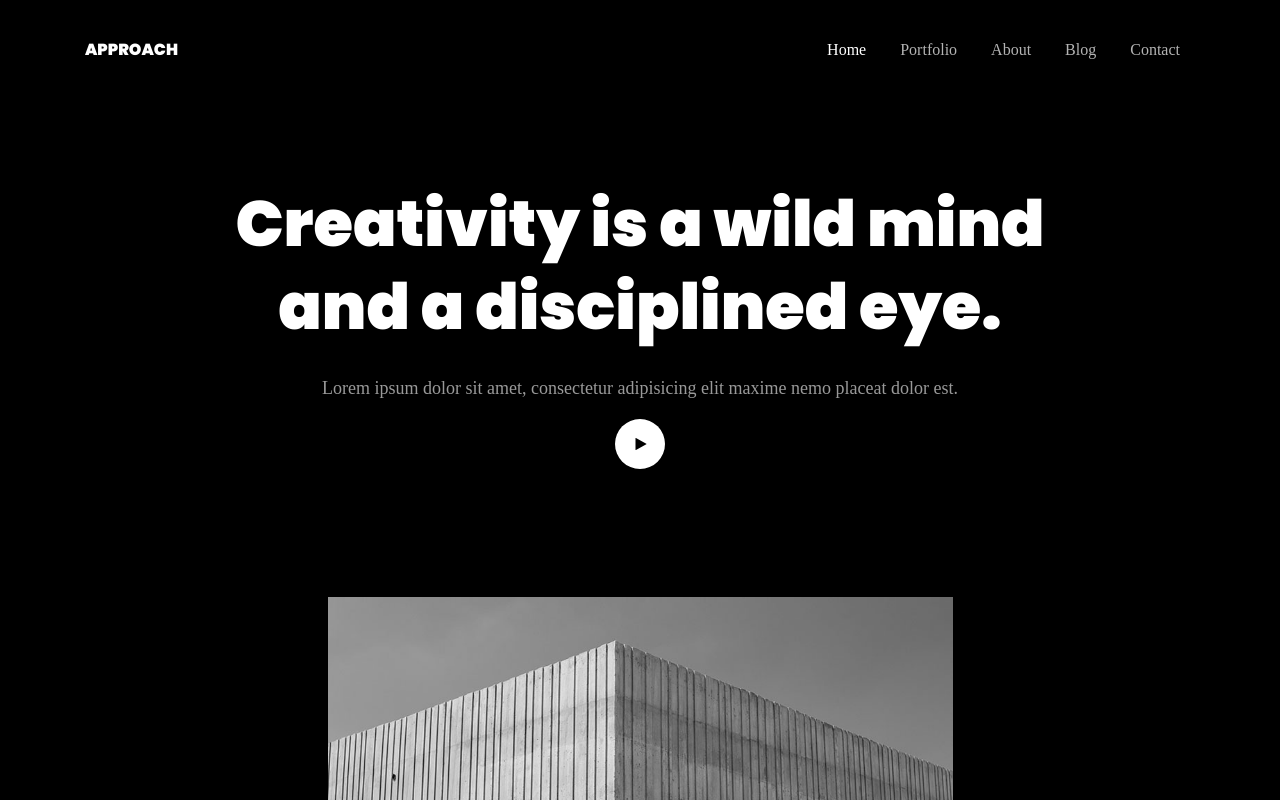
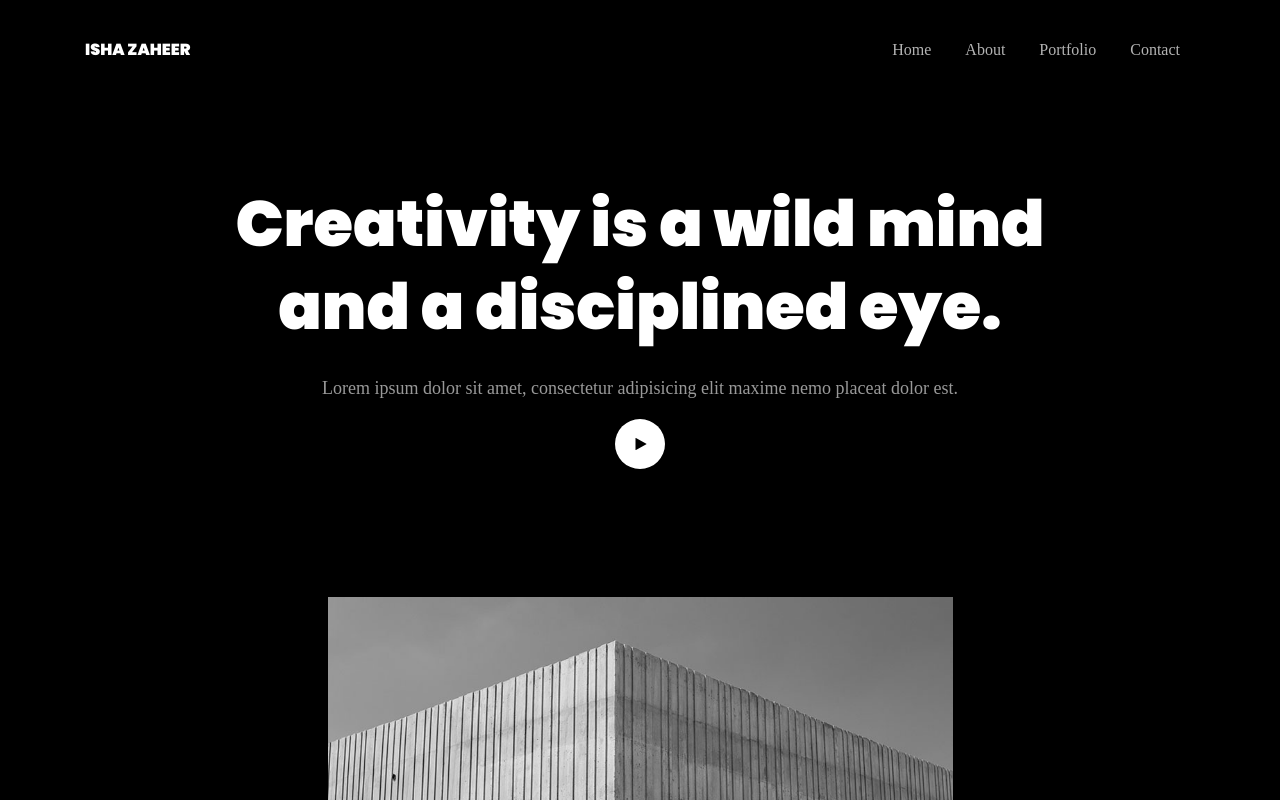
Before and after one commit to izz04/manusetmachina, a plain HTML site: page index.html in a window 1280 px wide. Shown: the top 800 px of the page. Drawn offline with Linux system fonts and the light colour scheme; files whose address does not match are found by name; a web font is replaced by a local one.

Commit message:
Update index.html

```diff
--- a/index.html
+++ b/index.html
@@ -2,7 +2,7 @@
 <html lang="en">
 
   <head>
-    <title>Approach &mdash; Website Template by Colorlib</title>
+    <title>Isha Zaheer &mdash; Manus et Machina</title>
     <meta charset="utf-8">
     <meta name="viewport" content="width=device-width, initial-scale=1, shrink-to-fit=no">
 
@@ -46,7 +46,7 @@
 
             <div class="col-3">
               <div class="site-logo">
-                <a href="index.html" class="font-weight-bold">Approach</a>
+                <a href="index.html" class="font-weight-bold">Isha Zaheer</a>
               </div>
             </div>
 
@@ -59,10 +59,9 @@
 
               <nav class="site-navigation text-right ml-auto d-none d-lg-block" role="navigation">
                 <ul class="site-menu main-menu js-clone-nav ml-auto ">
-                  <li class="active"><a href="index.html" class="nav-link">Home</a></li>
-                  <li><a href="portfolio.html" class="nav-link">Portfolio</a></li>
+                  <li><a href="index.html" class="nav-link">Home</a></li>
                   <li><a href="about.html" class="nav-link">About</a></li>
-                  <li><a href="blog.html" class="nav-link">Blog</a></li>
+                  <li><a href="blog.html" class="nav-link">Portfolio</a></li>
                   <li><a href="contact.html" class="nav-link">Contact</a></li>
                 </ul>
               </nav>
```
